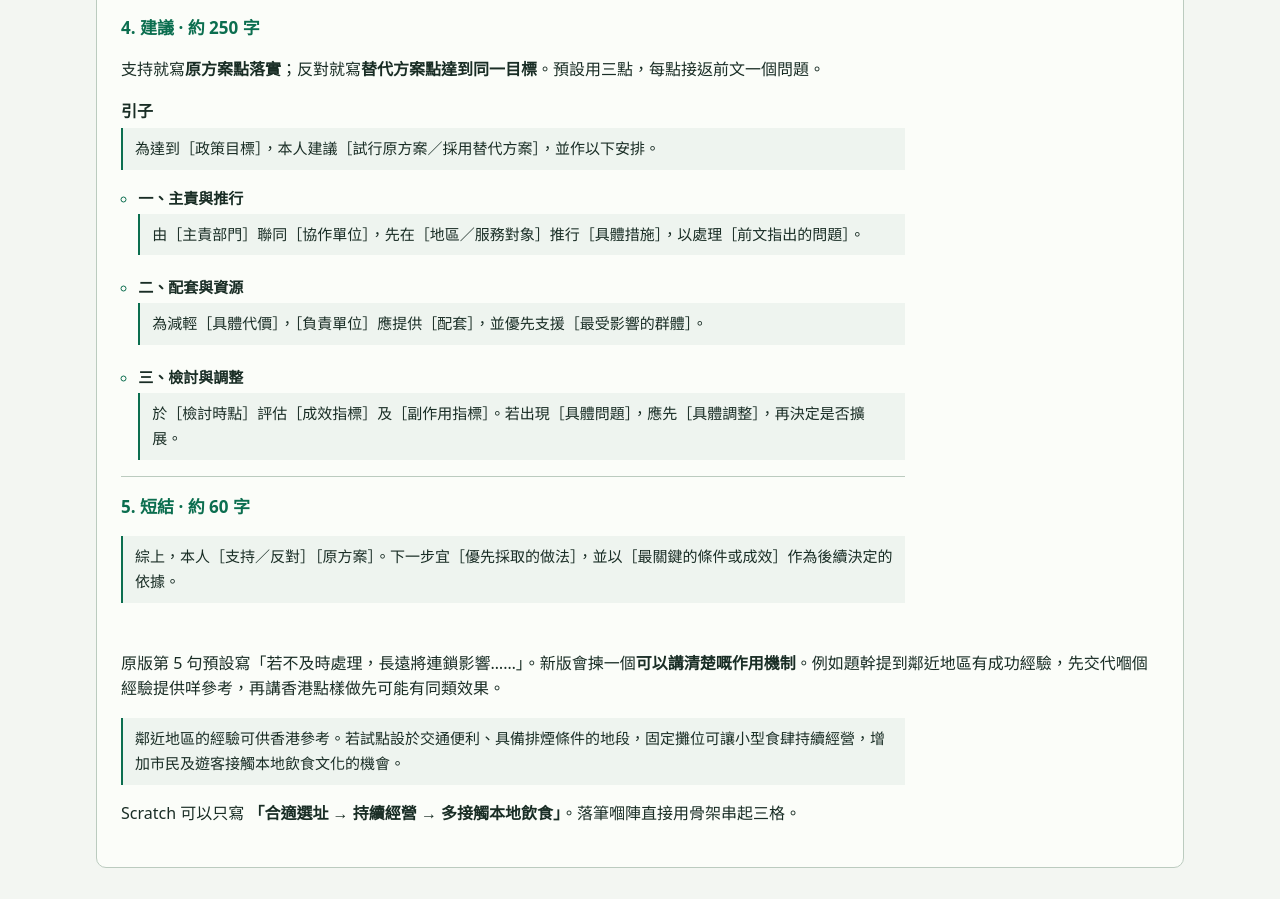
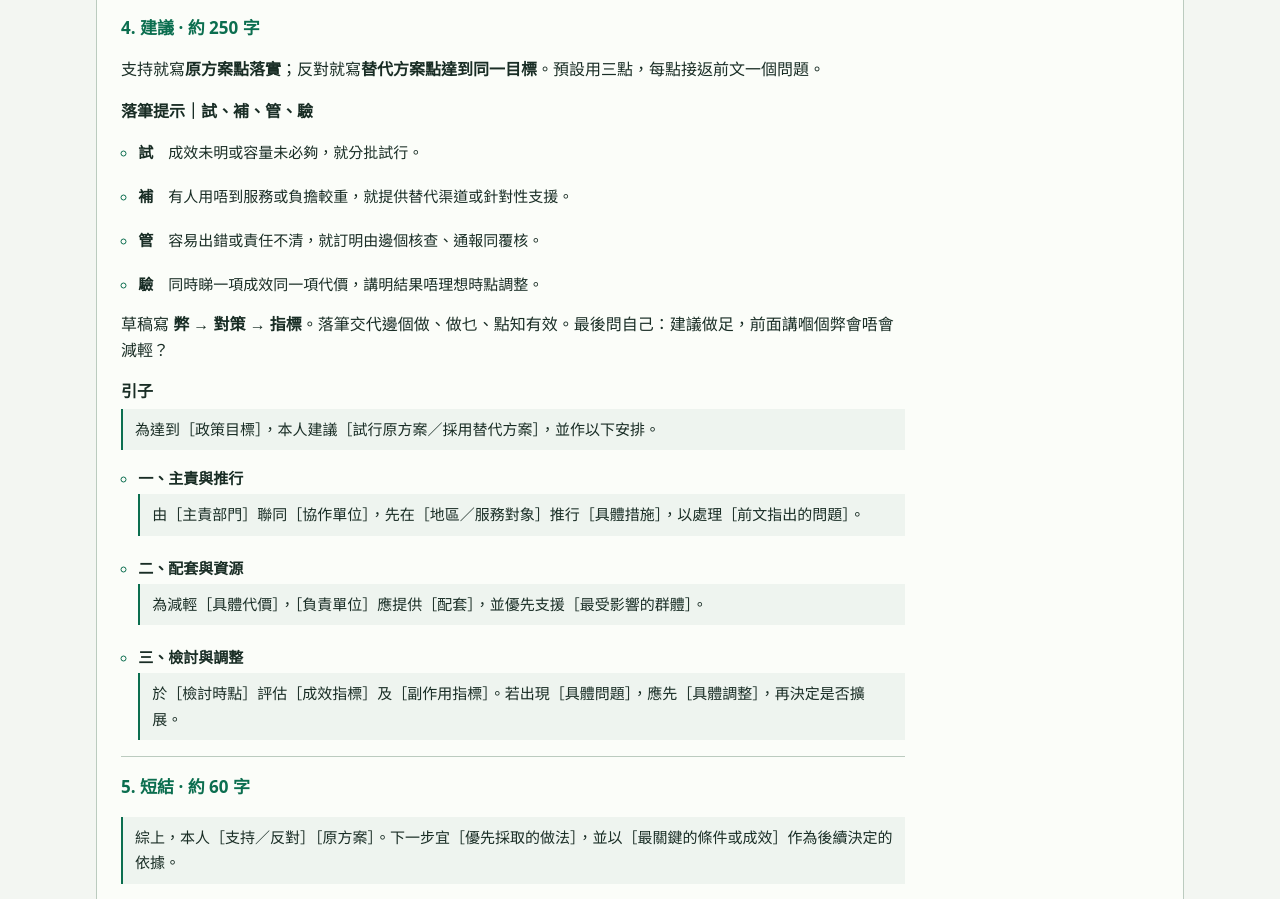
Before and after one commit to anclh/jre-study-hub, a plain HTML site: page docs/q2/index.html in a window 1280 px wide. Shown: the part 2164-3063 px from the top of the page. Drawn offline with Linux system fonts and the light colour scheme.

Commit message:
Add Q2 recommendation writing cues

```diff
--- a/docs/q2/index.html
+++ b/docs/q2/index.html
@@ -91,6 +91,14 @@
           <li id="stage-recommend">
             <strong>4. 建議 · 約 250 字</strong>
             <p>支持就寫<strong>原方案點落實</strong>；反對就寫<strong>替代方案點達到同一目標</strong>。預設用三點，每點接返前文一個問題。</p>
+            <p><strong>落筆提示｜試、補、管、驗</strong></p>
+            <ul class="bullet-list">
+              <li><strong>試</strong>　成效未明或容量未必夠，就分批試行。</li>
+              <li><strong>補</strong>　有人用唔到服務或負擔較重，就提供替代渠道或針對性支援。</li>
+              <li><strong>管</strong>　容易出錯或責任不清，就訂明由邊個核查、通報同覆核。</li>
+              <li><strong>驗</strong>　同時睇一項成效同一項代價，講明結果唔理想時點調整。</li>
+            </ul>
+            <p>草稿寫 <strong>弊 → 對策 → 指標</strong>。落筆交代邊個做、做乜、點知有效。最後問自己：建議做足，前面講嗰個弊會唔會減輕？</p>
             <p><strong>引子</strong>　<code>為達到［政策目標］，本人建議［試行原方案／採用替代方案］，並作以下安排。</code></p>
             <ul class="bullet-list">
               <li><strong>一、主責與推行</strong>　<code>由［主責部門］聯同［協作單位］，先在［地區／服務對象］推行［具體措施］，以處理［前文指出的問題］。</code></li>
```
